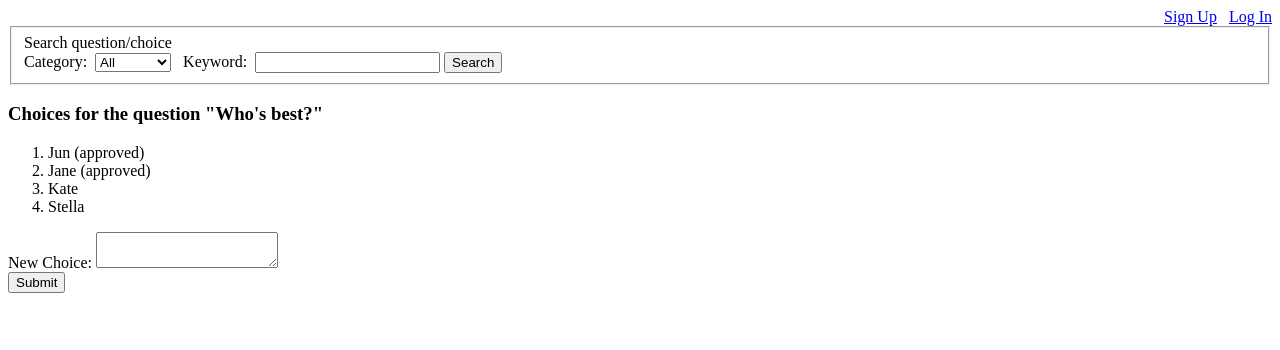
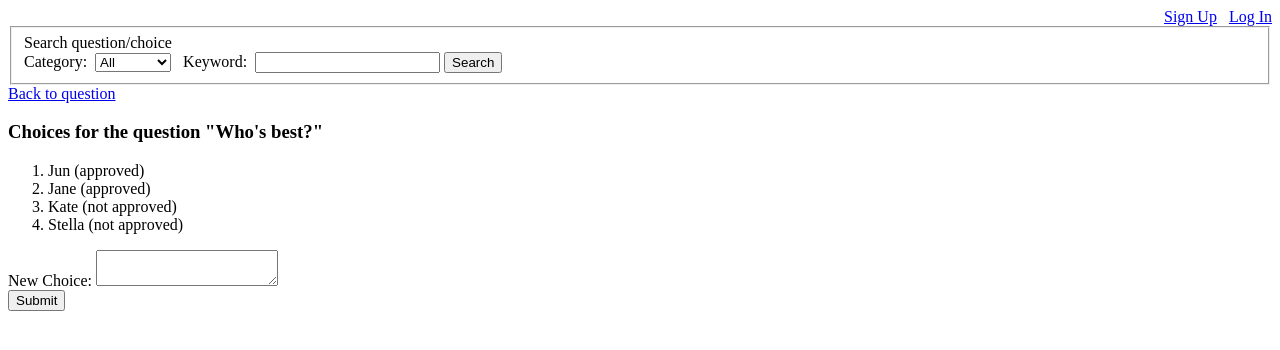
Before and after one commit to junxcareer/tridge, a Django app: page /polls/2/choice/ in a window 1280 px wide. Shown: the top 350 px of the page. Run offline with Django 3.2, Linux system fonts and the light colour scheme; data comes from the database, SQL or seed files in the repository; both versions use the stored data as it was after the commit.

Commit message:
fix: add ChoiceView post()

```diff
--- a/polls/templates/polls/choice.html
+++ b/polls/templates/polls/choice.html
@@ -2,6 +2,7 @@
 
 {% block content %}
 <div>
+    <a href="{% url 'polls:detail' question.id %}">Back to question</a>
     <h3>Choices for the question "{{ question.question_text }}"</h3>
     <ol>
         {% for choice in choices %}
@@ -14,7 +15,7 @@
                         <a href={% url 'polls:approve_choice' choice.id %}>approve</a>
                     {% endif %}
                 {% else %}
-                    {% if choice.approved %} (approved) {% endif %}
+                    {% if choice.approved %} (approved) {% else %} (not approved) {% endif %}
                 {% endif %}
             </li>
         {% endfor %}
--- a/polls/views.py
+++ b/polls/views.py
@@ -47,11 +47,26 @@ class ChoiceView(generic.ListView):
         choices = question.choice_set.all()
         context['choices'] = choices
 
-        user = self.request.user
-        is_creator = user.id == question.creator_id
+        is_creator = self.request.user.id == question.creator_id
         context['is_creator'] = is_creator
 
         return context
+
+    def post(self, request, *args, **kwargs):
+        question_id = self.kwargs.get('question_id')
+
+        question = get_object_or_404(Question, pk=question_id)
+        choices = question.choice_set.all()
+
+        is_to_limit = len(choices) == question.max_choices
+
+        if not is_to_limit:
+            choice_form = ChoiceForm(data=request.POST)
+            if choice_form.is_valid():
+                new_choice = choice_form.save(commit=False)
+                new_choice.question = question
+                new_choice.save()
+        return HttpResponseRedirect(reverse("polls:detail", args=(question.id,)))
 
 
 class DetailView(generic.DetailView):
@@ -123,9 +138,8 @@ def add_reply(request, comment_id):
 
 def approve_choice(request, choice_id):
     choice = get_object_or_404(Choice, pk=choice_id)
-    creator = request.user
 
-    is_creator = creator.id == choice.question.creator_id
+    is_creator = request.user.id == choice.question.creator_id
 
     if is_creator:
         choice.approved = not choice.approved
@@ -141,7 +155,6 @@ def add_choice(request, question_id):
     choices = question.choice_set.all()
 
     is_to_limit = len(choices) == question.max_choices
-
     if request.method == 'GET':
         return render(
             request,
@@ -149,7 +162,7 @@ def add_choice(request, question_id):
             {
                 "choices": choices,
                 "question": question,
-                "is_to_limit": is_to_limit
+                "is_to_limit": is_to_limit,
             }
         )
 
@@ -160,7 +173,6 @@ def add_choice(request, question_id):
                 new_choice = choice_form.save(commit=False)
                 new_choice.question = question
                 new_choice.save()
-
         return HttpResponseRedirect(reverse("polls:detail", args=(question.id,)))
     else:
         raise Http404('No valid access')
@@ -198,7 +210,7 @@ def search(request):
         keyword = request.POST['keyword']
         response = {'category': category, 'keyword': keyword}
 
-        if 'Question' in category :
+        if 'Question' in category:
             response['questions'] = Question.objects.filter(question_text__icontains=keyword)
         if 'Choice' in category:
             response['choices'] = Choice.objects.filter(choice_text__icontains=keyword)
```
Also changed, not shown: polls/templates/polls/comment.html (+6 -1 lines), db.sqlite3.
